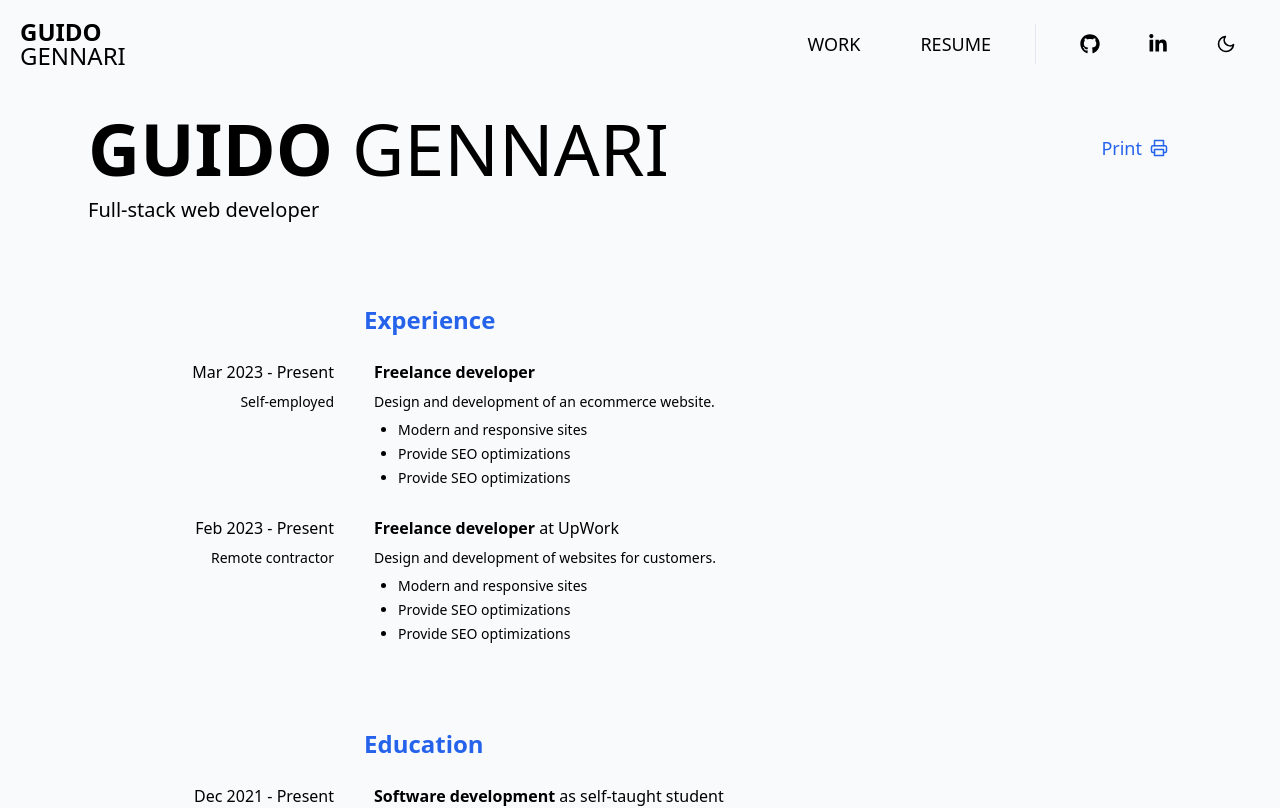
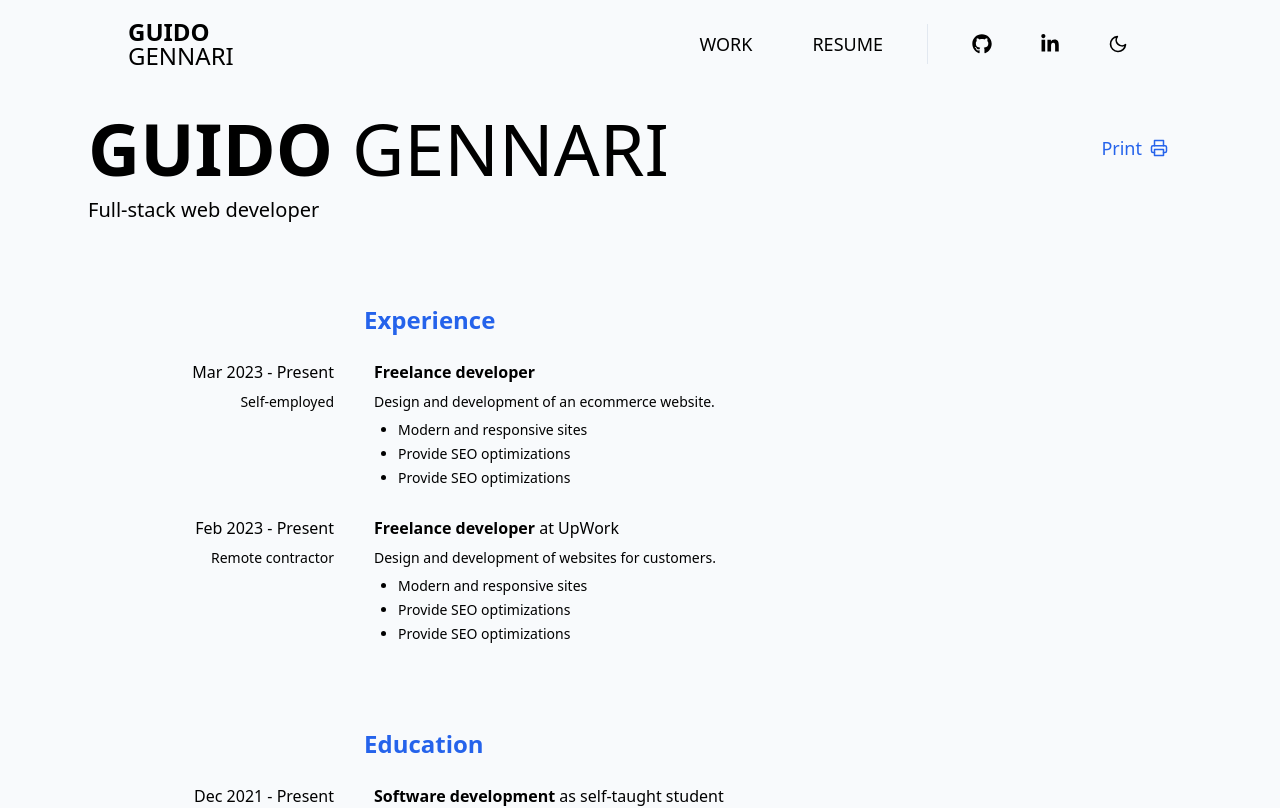
Before and after one commit to xdguido/guidogennari-web, a Next.js app: page /resume in a window 1280 px wide. Shown: the top 808 px of the page. Built offline with nearby package versions, Linux system fonts and the light colour scheme.

Commit message:
feat: update style

```diff
--- a/components/header.tsx
+++ b/components/header.tsx
@@ -21,11 +21,12 @@ export default function Header() {
     return (
         <header
             className={clsx(
-                ' z-40 fixed inset-x-0 top-0 flex flex-1 items-center justify-between p-4 lg:p-5 print:hidden',
+                ' z-40 fixed inset-x-0 top-0 p-4 lg:p-5 print:hidden',
                 !top &&
                     'bg-gray-50 md:bg-opacity-90 md:backdrop-blur-sm border-b border-b-gray-300 dark:bg-black dark:md:bg-opacity-90 dark:border-b-gray-500'
             )}
         >
+            <div className="mx-auto flex flex-1 justify-between max-w-5xl">
                 <h1 className="font-semibold leading-6 text-2xl">
                     GUIDO
                     <br />
@@ -180,6 +181,7 @@ export default function Header() {
                         <ThemeToggler />
                     </div>
                 </div>
+            </div>
         </header>
     );
 }
--- a/pages/resume.tsx
+++ b/pages/resume.tsx
@@ -1,8 +1,10 @@
 import Button from '@ui/Button';
 import { FiPrinter } from 'react-icons/fi';
+import { NextSeo } from 'next-seo';
 export default function Resume() {
     return (
         <>
+            <NextSeo title="Guido Gennari | Resume" />
             <section
                 id="resume"
                 className="flex flex-col gap-20 print:gap-6 relative pt-[6rem] md:pt-[7rem] min-h-screen print:pt-8 print:text-black"
```
Lines whose indentation alone changed are shown as unchanged.
